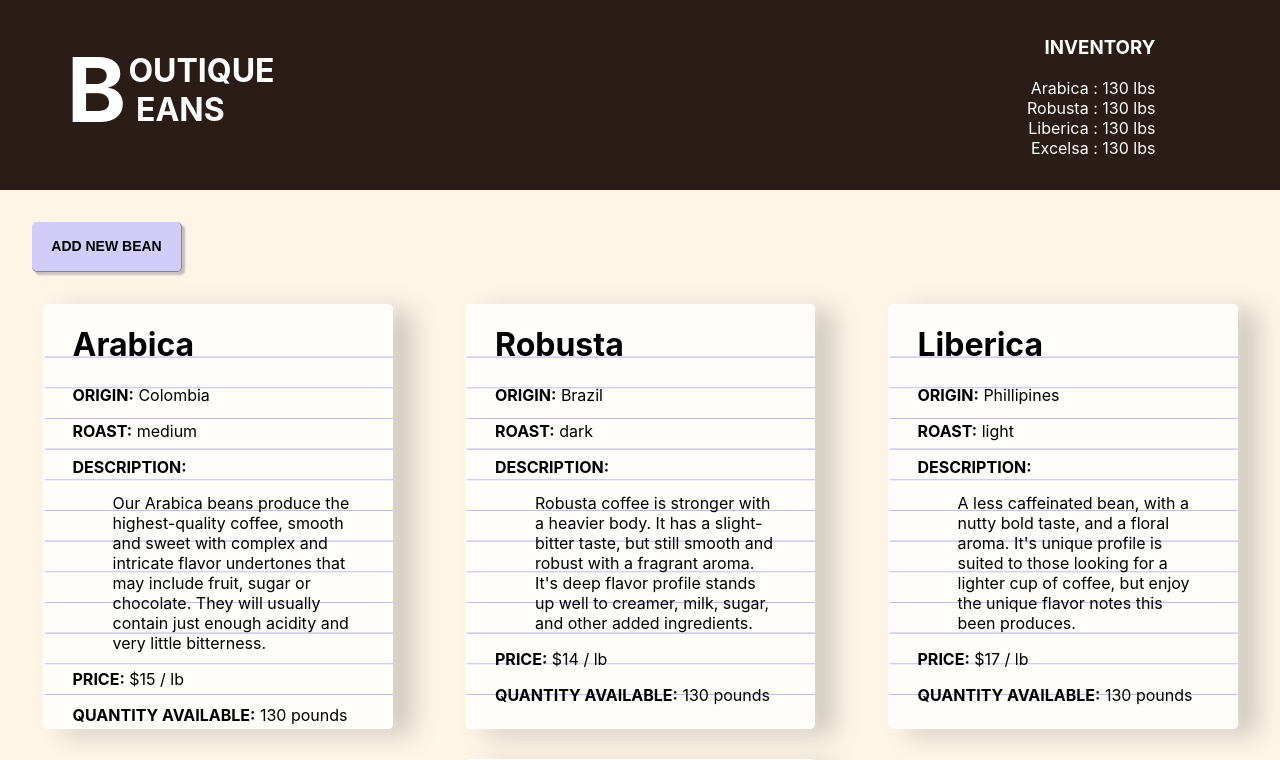
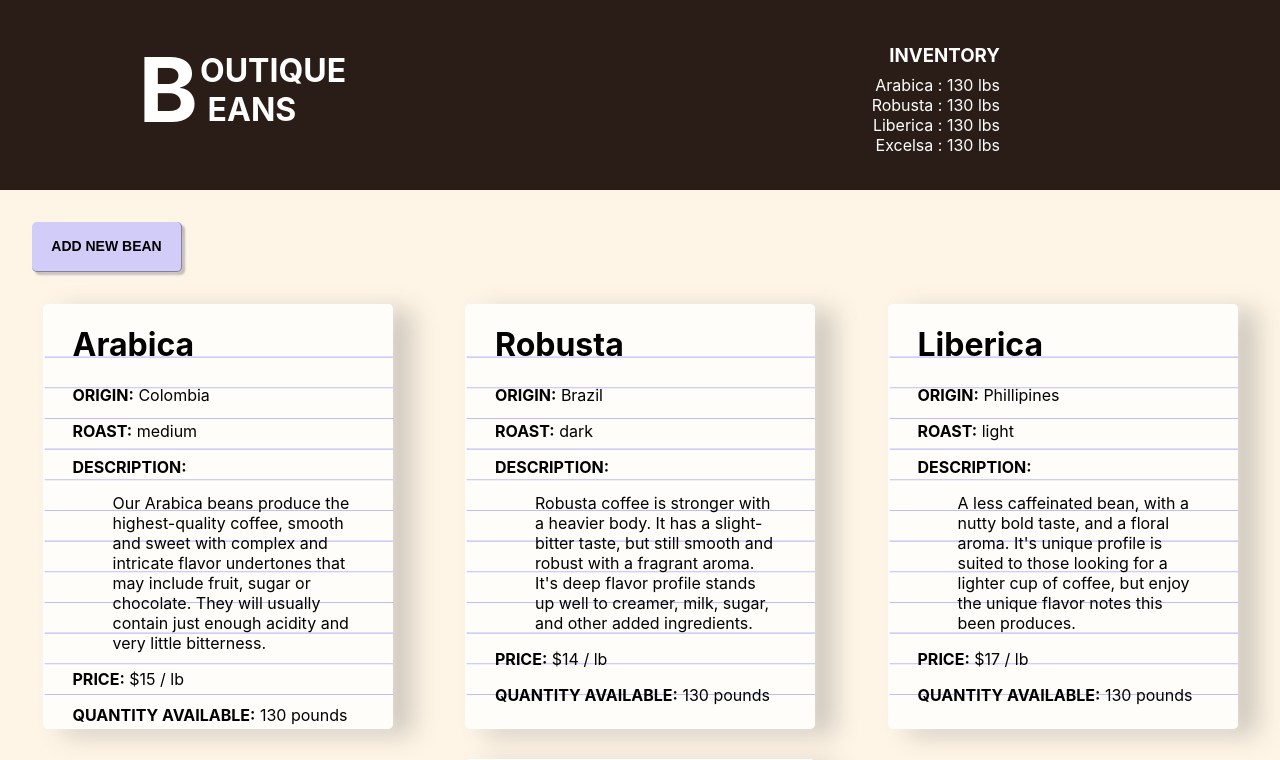
Before and after one commit to jenniferholcomb/inventory-tracker, a React (Create React App) app: page / in a window 1280 px wide. Shown: the top 760 px of the page. Built offline with nearby package versions, Linux system fonts and the light colour scheme.

Commit message:
styling update

```diff
--- a/src/components/Header.js
+++ b/src/components/Header.js
@@ -12,9 +12,9 @@ function Header(props) {
           <div className="logo">
             <h1>OUTIQUE<br/>&nbsp;EANS</h1>
           </div>
-          <div className="inventory-widget">
+          {/* <div className="inventory-widget"> */}
             {props.widgetAreaComponent}
-          </div>
+          {/* </div> */}
         </div>
       </header>
     </React.Fragment>
--- a/src/components/InventoryWidget.js
+++ b/src/components/InventoryWidget.js
@@ -6,12 +6,14 @@ function InventoryWidget(props) {
     <React.Fragment>
       <div className="widget-items">
         <h3>INVENTORY</h3>
+        <div className="inventory">
           {props.itemsList.map((item, index) =>
             <React.Fragment key={item.id}>
               {item.name} : {item.quantity} lbs
               <br />
             </React.Fragment>
           )}
+        </div>
       </div>
     </React.Fragment>
   );
--- a/src/index.css
+++ b/src/index.css
@@ -23,7 +23,8 @@ header {
 
 .mast-head {
   display: inline-grid;
-  grid-template-columns: 1fr 7fr 1fr;
+  grid-template-columns: repeat(5, 200px);
+
 }
 
 .logo-B {
@@ -44,14 +45,22 @@ h1#header {
   color: white;
 }
 
-.inventory-widget {
-  grid-column: 3;
+/* .inventory-widget {
+
+} */
+
+.widget-items {
+  /* text-align: right; */
+  /* margin-top: 46px; */
+  display: grid;
+  grid-column: 5;
   margin-top: -10px;
+  text-align: right;
+  align-items: center;
 }
 
-.widget-items {
-  text-align: right;
-  margin-top: 46px;
+.inventory {
+  margin-top: -80px;
 }
 
 #container-items-list {
@@ -137,7 +146,7 @@ button {
 
 button:hover {
   transform: scale(1.04);
-  //transition: all 0.5s ease;
+  /* transition: all 0.5s ease; */
   /* background-color: rgba(244, 241, 238, 0.515); */
 }
 
```
Lines whose indentation alone changed are shown as unchanged.
